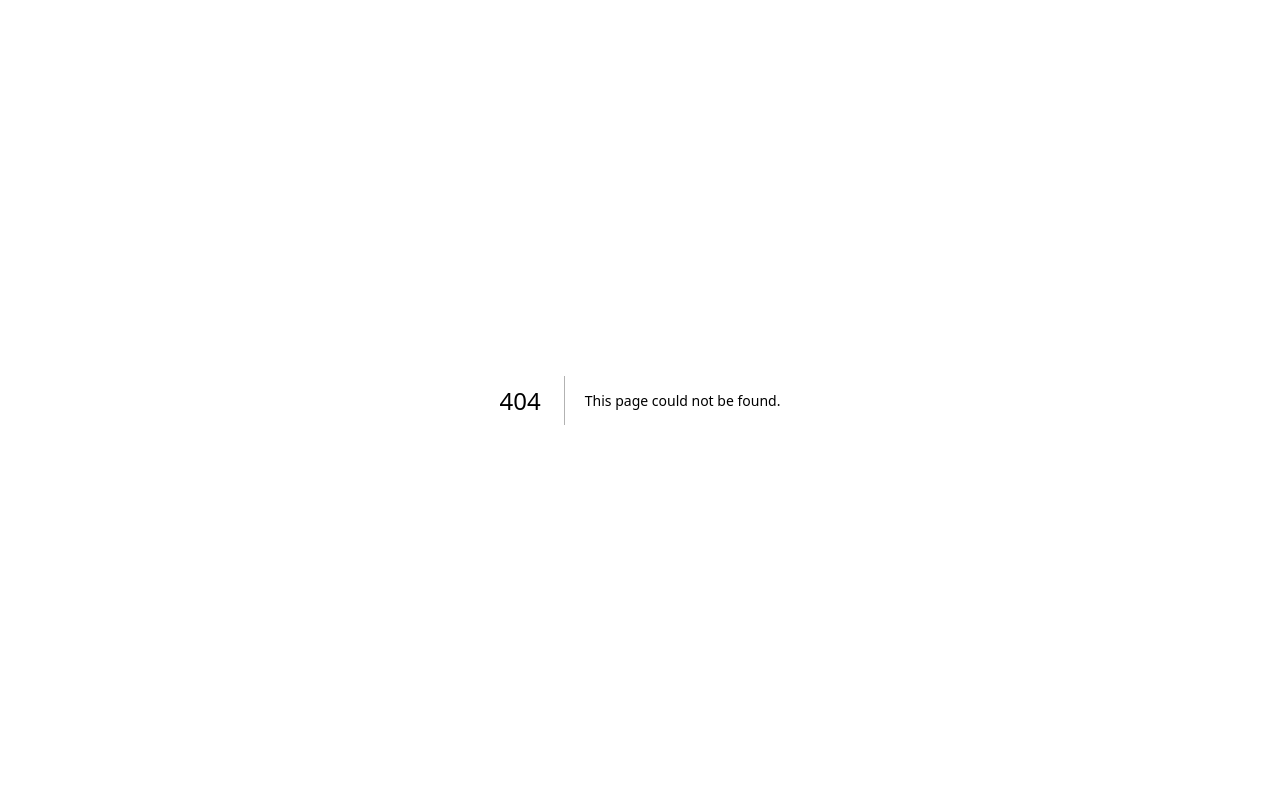
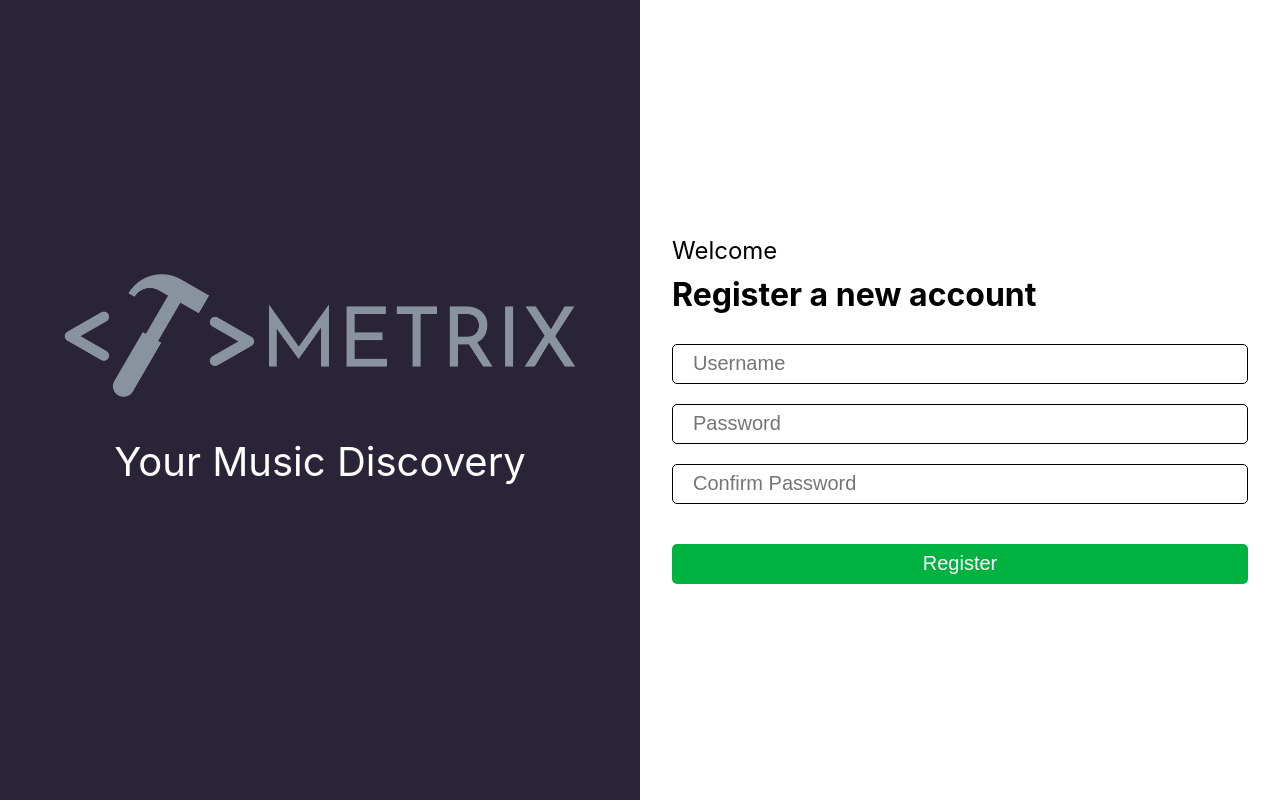
Before and after one commit to MaverickMM/Project-PWL-Metrix, a Next.js app: page /register in a window 1280 px wide. Before the commit this address had no page. Built offline with nearby package versions, Linux system fonts and the light colour scheme; a web font is replaced by a local one.

Commit message:
Register Page

```diff
--- /dev/null
+++ b/pages/Register.module.css
@@ -0,0 +1,78 @@
+.container {
+    display: flex;
+    height: 100vh; /* ensure it takes up full viewport height */
+  }
+
+  .leftSide {
+    flex-basis: 50%;
+  }
+
+  .rightSide {
+      flex-basis:50%;
+      display:flex;
+      justify-content:flex-start;
+      align-items:center; /* aligns items vertically */
+      background-color: white;
+  }
+
+  #registrationForm{
+       width: 90%;
+  }
+
+
+.welcomeText {
+    margin-bottom: 10px; /* adjust as needed */
+    font-weight: normal;
+}
+
+.registerText {
+    margin-top: 0; /* adjust as needed */
+    margin-bottom: 30px; /* add space below the text */
+    font-weight: bold;
+}
+.inputField {
+    font-size: 20px; /* adjust as needed */
+    margin-bottom: 20px; /* adjust as needed */
+    width: 100%; /* adjust as needed */
+    height: 40px; /* adjust as needed */
+    border-radius:5px;
+    border: 1px solid #000000;
+    padding-left: 20px;
+    box-sizing:border-box;
+}
+
+.submitButton {
+     font-size: 20px; /* adjust as needed */
+     margin-top: 20px; /* adjust as needed */
+     width: 100%; /* adjust as needed */
+     height: 40px; /* adjust as needed */
+     color:white;
+     background-color:#00B240;
+     border-radius:5px;
+     border:none;
+}
+
+.formContainer {
+    width: 90%; /* adjust as needed */
+    margin: auto; /* centers the element horizontally */
+  }
+
+
+.leftSide {
+    display: flex;
+    flex-direction: column;
+    justify-content: center;
+    align-items: center;
+}
+
+.logo {
+    /* Adjust size as needed */
+    width: 80%;
+    height: auto;
+}
+
+.logoText {
+  /* Style as needed */
+  font-size: 40px;
+  color: #ffffff;
+}
--- /dev/null
+++ b/pages/register.tsx
@@ -0,0 +1,80 @@
+import React, { useState, ChangeEvent, FormEvent } from 'react';
+import styles from './Register.module.css';
+import '../styles/global.css';
+import Image from 'next/image';
+import logo from '../public/Images/logo.png'; // Make sure this path is correct
+
+const Register = () => {
+  const [formData, setFormData] = useState({
+    username: '',
+    password: '',
+    confirmPassword: ''
+  });
+
+  const handleInputChange = (event: ChangeEvent<HTMLInputElement>) => {
+    setFormData({
+      ...formData,
+      [event.target.name]: event.target.value
+    });
+  };
+
+  const handleSubmit = (event: FormEvent<HTMLFormElement>) => {
+    event.preventDefault();
+
+   // Check if passwords match
+   if (formData.password !== formData.confirmPassword) {
+     alert('Passwords do not match');
+     return;
+   }
+
+   // Here you would typically make a request to your server to register the user
+   console.log(formData);
+ };
+
+ return (
+     <div className={styles.container}>
+         <div className={styles.leftSide}>
+            <Image src={logo} alt="Logo" className={styles.logo} width={500} height={300}/>
+            <p className={styles.logoText}>Your Music Discovery</p> {/* Replace with your text */}
+         </div>
+         <div className={styles.rightSide}>
+            <div className={styles.formContainer}>
+               <h2 className={styles.welcomeText}>Welcome</h2>
+               <h1 className={styles.registerText}>Register a new account</h1>
+               <form onSubmit={handleSubmit} className={styles.form}>
+                   <input
+                      type="text"
+                      name="username"
+                      value= {formData.username}
+                      onChange= {handleInputChange}
+                      placeholder="Username"
+                      required
+                      className= { styles.inputField }/>
+                   <br />
+                   <input
+                      type="password"
+                      name="password"
+                      value= {formData.password}
+                       onChange= {handleInputChange}
+                       placeholder="Password"
+                       required
+                       className= { styles.inputField }/>
+                   <br />
+                    <input
+                        type="password"
+                        name="confirmPassword"
+                        value= {formData.confirmPassword}
+                         onChange= {handleInputChange}
+                         placeholder="Confirm Password"
+                         required
+                          className= { styles.inputField }/>
+                    <br />
+                 	<input type="submit" value="Register"
+                          className= { styles.submitButton }/>
+               </form>
+            </div>
+        </div>
+     </div>);
+};
+
+export default Register;
--- a/styles/global.css
+++ b/styles/global.css
@@ -22,3 +22,9 @@ body {
     border-radius: 50px; /* Half of width and height */
     text-align: center;
   }
+
+body, html {
+    margin: 0;
+    padding: 0;
+    height: 100%;
+}
```
